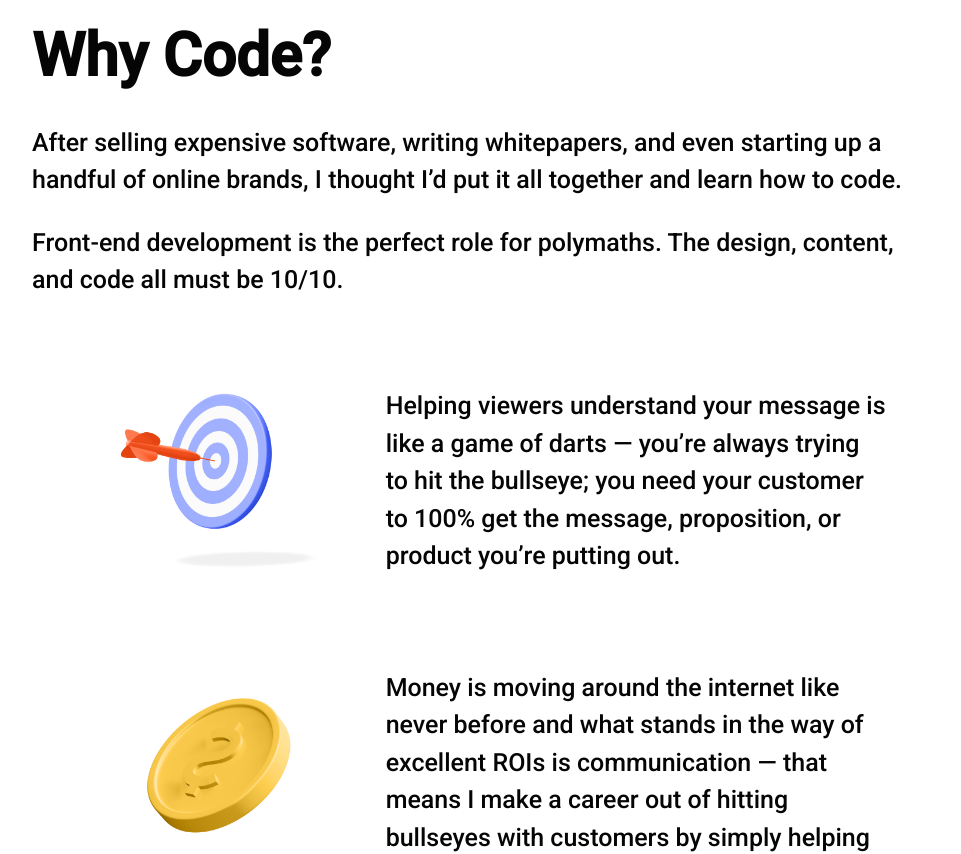
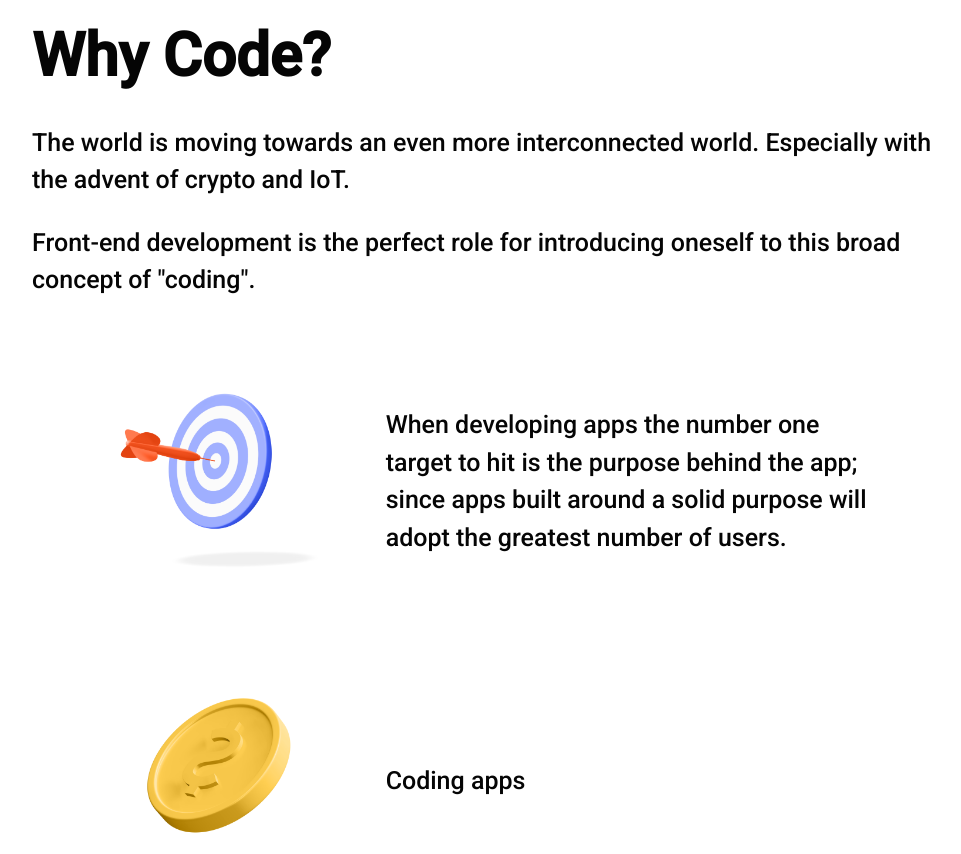
Before and after one commit to adis-tek/adis-tekesic-portfolio-site, a React (Create React App) app: page /about in a window 1280 px wide. Shown: the part 860-1714 px from the top of the page, without its empty margins (158-1119 px from the left). Built offline with nearby package versions, Linux system fonts and the light colour scheme.

Commit message:
spacing adjustment

```diff
--- a/src/pages/About.js
+++ b/src/pages/About.js
@@ -16,16 +16,16 @@ function About() {
         <AboutContainer>
             <Type src={type} alt="type" />
             <Header>Why Code?</Header>
-            <Main>After selling expensive software, writing whitepapers, and even starting up a handful of online brands, I thought I’d put it all together and learn how to code.</Main>
-            <Main>Front-end development is the perfect role for polymaths. The design, content, and code all must be 10/10.</Main>
+            <Main>The world is moving towards an even more interconnected world. Especially with the advent of crypto and IoT.</Main>
+            <Main>Front-end development is the perfect role for introducing oneself to this broad concept of "coding".</Main>
                 <IconSection>
                     <Paragraph>
                         <Icon src={dart} alt="dart and board" />
-                        <Text>Helping viewers understand your message is like a game of darts — you’re always trying to hit the bullseye; you need your customer to 100% get the message, proposition, or product you’re putting out.</Text>
+                        <Text>When developing apps the number one target to hit is the purpose behind the app; since apps built around a solid purpose will adopt the greatest number of users.</Text>
                     </Paragraph>
                     <Paragraph>
                         <Icon src={coin} alt="money" />
-                        <Text>Money is moving around the internet like never before and what stands in the way of excellent ROIs is communication — that means I make a career out of hitting bullseyes with customers by simply helping them understand the brand.</Text>
+                        <Text>Coding apps</Text>
                     </Paragraph>
                     <Paragraph>
                         <Icon src={speaker} alt="conversation box" />
--- a/src/pages/Home.js
+++ b/src/pages/Home.js
@@ -112,7 +112,7 @@ const HeadingText = styled.h1`
 const Text = styled.h2`
     font-family: 'Roboto', sans-serif;
     width: 400px;
-    margin-bottom: 10px;
+    margin: 0px 0px 10px 0px;
     font-style: normal;
     font-weight: normal;
     font-size: 24px;
@@ -122,13 +122,13 @@ const Text = styled.h2`
     @media (max-width: 1025px) {
         width: 366px;
         font-size: 25px;
-        margin-left: 35px;
+        margin: 0px 0px 0px 35px;
 
     }
     @media (max-width: 550px) {
         width: 266px;
         font-size: 21px;
-        margin-left: 15px;
+        margin: 0px 0px 0px 35px;
     }
 
 `;
@@ -368,7 +368,7 @@ const RowLink = styled(Link) `
     @media (max-width: 1025px) {
         width: 60%;
     }
-    @media (max-width: 525px) {
+    @media (max-width: 550px) {
         width: 80%;
     }
 `;
```
